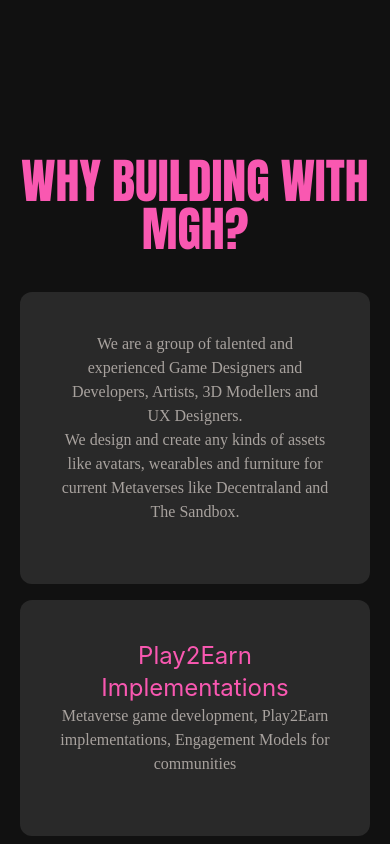
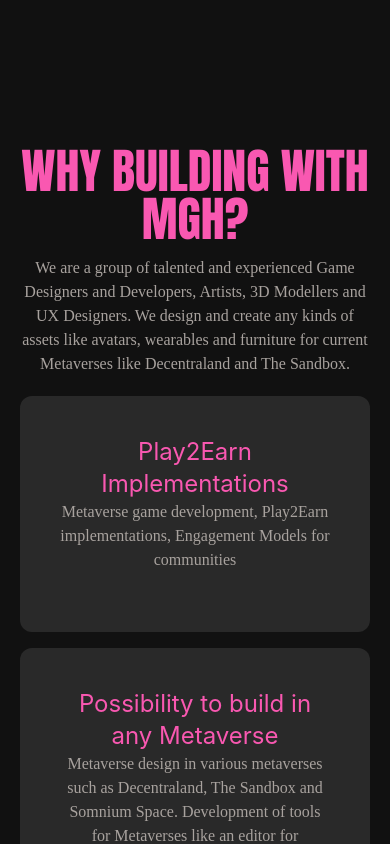
Before and after one commit to thehubdao/HUB-Website, a Next.js app: page /build in a window 390 px wide. Shown: the part 1880-2724 px from the top of the page. Built offline with nearby package versions, Linux system fonts and the light colour scheme; a web font is replaced by a local one.

Commit message:
added more responsive solutions

```diff
--- a/components/homepage/HomeCardsSection.tsx
+++ b/components/homepage/HomeCardsSection.tsx
@@ -59,7 +59,7 @@ const HomeCardsSection = () => {
       </ul>
       <JoinUs />
       {/* Vertical Cards */}
-      <ul className="flex flex-col md:flex-row justify-around items-center gap-20 xl:gap-0 flex-wrap ">
+      <ul className="flex flex-col md:flex-row justify-center items-center gap-20 xl:gap-5 flex-wrap">
         {verticalCards.map(({ title, text, buttonText, link, src }) => (
           <li key={title}>
             <HomeVerticalCard
--- a/pages/build.tsx
+++ b/pages/build.tsx
@@ -49,15 +49,11 @@ const BuildPage: NextPage = () => {
                         <ToolCard title="Decentraland Edit" text="Simplifying scene building on Decentraland with the best SDK on the market" link="https://dcl-edit.com" button="Learn more" classes="col-span-1 md:col-span-2 xs:max-w-full lg:col-span-1"/>
                     </div>
 
-                    <div className="relative grid grid-cols-1 md:grid-cols-2 gap-4 items-center my-44 w-full md:w-5/6   ">
+                    <div className="relative flex flex-col items-center my-44 w-full md:w-5/6   ">
 
-                        <div className="grid md:grid-rows-2 w-full gap-4 h-full">
-                            <div className="mb-5 lg:mb-10 h-full flex items-center">
-                                <h1 className="font-normal text-pink-reco text-center">WHY BUILDING WITH MGH?</h1>
-                            </div>
-                            <div className={`flex relative text-center p-10 items-center justify-center rounded-xl bg-[#292929] hover:scale-[1.02] transition duration-200 ease-linear border-transparent border-opacity-5 max-w-full h-full`}>
-                                <p className={`font-normal text-md w-full pb-5 grow text-stone-400`}>We are a group of talented and experienced Game Designers and Developers, Artists, 3D Modellers and UX Designers.<br /> We design and create any kinds of assets like avatars, wearables and furniture for current Metaverses like Decentraland and The Sandbox.</p>
-                            </div>
+                        <div className="flex flex-col md:grid-rows-2 w-full h-full justify-center items-center">
+                            <h1 className="font-normal text-pink-reco text-center">WHY BUILDING WITH MGH?</h1>
+                            <p className={`font-normal text-md w-full pb-5 grow text-stone-400 text-center max-w-2xl`}>We are a group of talented and experienced Game Designers and Developers, Artists, 3D Modellers and UX Designers. We design and create any kinds of assets like avatars, wearables and furniture for current Metaverses like Decentraland and The Sandbox.</p>
                         </div>
 
                         <div className="grid md:grid-rows-4 gap-4 w-full">
```
